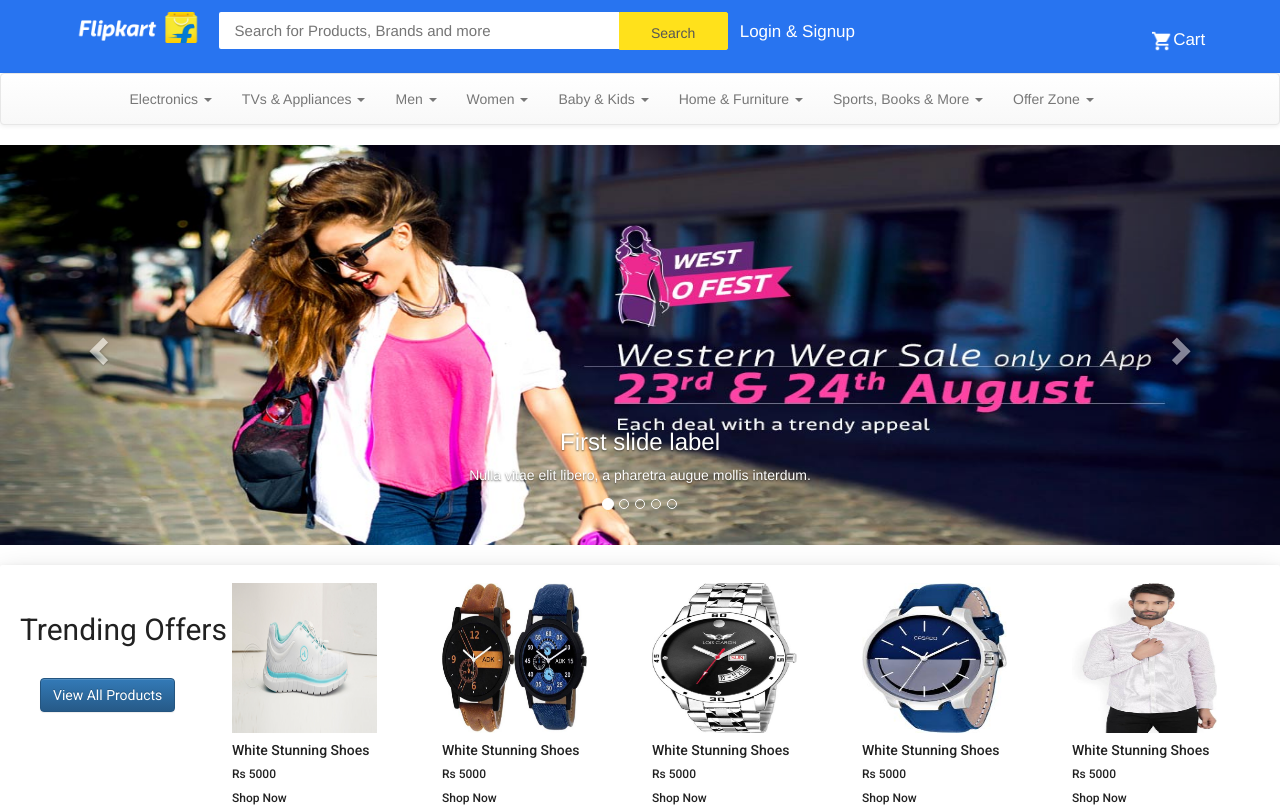
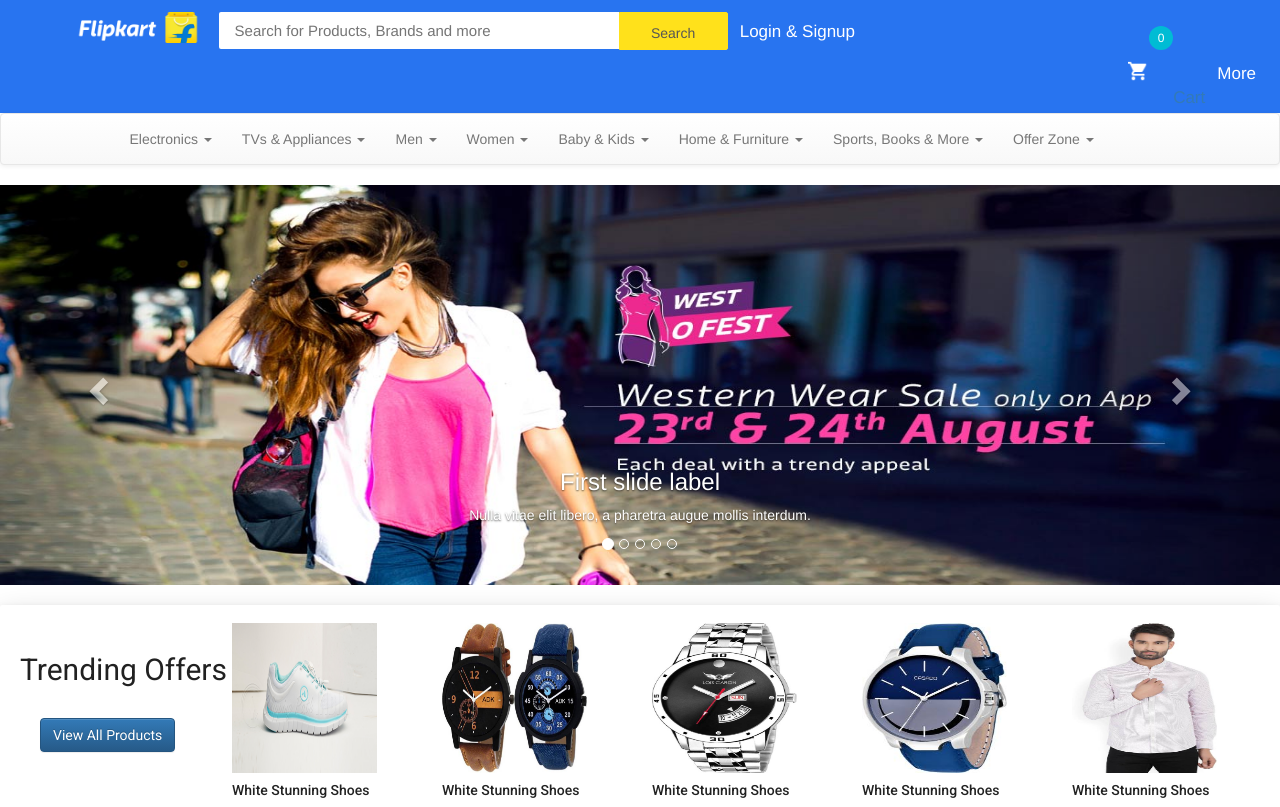
Before and after one commit to Deependrasg/flipshop, a React (Create React App) app: page / in a window 1280 px wide. Shown: the top 807 px of the page. Built offline with nearby package versions, Linux system fonts and the light colour scheme.

Commit message:
add Item to cart

```diff
--- a/src/App.js
+++ b/src/App.js
@@ -6,6 +6,7 @@ import Navibar from './component/common/navbar.js';
 import Home from './component/Home/home.js';
 import './static/css/app.css';
 import Offer,{ProductView} from './component/Offer/dailyOffer.js';
+import Cart from './component/Offer/Cart.js';
 
 const Product=[
   {
@@ -112,8 +113,11 @@ class App extends Component {
     super();
     this.state = {
       cartItems: [],
+      token: window.localStorage.access_token,
+      userName:null,
     }
     this.addToCart=this.addToCart.bind(this);
+    this.addToken=this.addToken.bind(this);
   }
 
   addToCart (action, item) {
@@ -124,23 +128,46 @@ class App extends Component {
     }
   }
 
+  addToken(token){
+    if(token){
+      this.setState({'token':token})
+    } else {
+      this.setState({'token': null})
+    }
+  }
+
+  addUserName(userName){
+    if(userName){
+      this.setState({'userName':userName})
+    }else {
+      this.setState({'userName':userName})
+    }
+  }
   render() {
 
       const ProductViewWithProps = props => (
         <ProductView {...props} addToCart={this.addToCart} />
       );
 
+      const CartItemtoSale= props =>(
+        <Cart cartItems={this.state.cartItems}  product={Product}/>
+        );
+
     return (
       <Router>
         <div className="App">
-
-            <Header cartItems={this.state.cartItems} />
+            <Header
+                  cartItems={this.state.cartItems}
+                  userName={this.state.userName}
+                  addUserName={this.addUserName}
+                  Token={this.state.token}
+                  addToken={this.addToken} />
             <Navibar />
 
             <Route exact path='/' component={Home} />
             <Route exact path='/offers' component={Offer} />
             <Route path="/offers/:id" component={ProductViewWithProps} />
-
+            <Route exact path='/viewCart' component={CartItemtoSale} />
             <Fotter />
         </div>
       </Router>
--- a/src/component/common/header.js
+++ b/src/component/common/header.js
@@ -1,12 +1,93 @@
 import React,{Component}from 'react';
+import axios from 'axios';
+import {Link} from 'react-router-dom';
 import Login  from '../login/login.js';
 import Badge from 'material-ui/Badge';
 import MuiThemeProvider from 'material-ui/styles/MuiThemeProvider';
+import {  ButtonToolbar, Button,DropdownButton,MenuItem} from 'react-bootstrap';
+
 const style={
 	float: 'left',
     marginLeft: '92px',
     height: '31px',
     marginTop: '12px',
+}
+
+
+class Logout extends Component{
+	constructor(props){
+		super(props)
+		this.handleLogout=this.handleLogout.bind(this)
+	}
+	handleLogout(event){
+
+		this.props.addToken()
+
+		var formData= new FormData();
+		if (window.localStorage.access_token){
+			var token=window.localStorage.access_token
+			// var data=('token',window.localStorage.access_token);
+			formData.set('token',token);
+
+			axios({
+              method: 'post',
+              url: 'http://127.0.0.1:8000/user/logout/',
+              data: formData,
+              config: { headers: {'Content-Type': 'multipart/form-data' }}
+                        })
+            .then(function (response,status, xhr) {
+                if (response.status === 200){
+
+                    window.localStorage.clear()
+                }
+                console.log(response);
+
+            })
+            .catch(function (response) {
+                //handle error
+                console.log(response);
+            });
+
+		}
+	}
+	render(){
+		return(
+		<span onClick={this.handleLogout}  >Logout</span>
+			)
+
+	}
+
+}
+
+class UserMenu extends Component{
+	render(){
+		return(
+				<ButtonToolbar>
+				    <DropdownButton background-color= "white" title="Default button" id="dropdown-size-medium">
+				      <MenuItem eventKey="1">Action</MenuItem>
+				      <MenuItem eventKey="2">Another action</MenuItem>
+				      <MenuItem eventKey="3">Something else here</MenuItem>
+				      <MenuItem divider />
+				      <MenuItem eventKey="4"><Logout addToken={this.props.addToken} /> </MenuItem>
+				    </DropdownButton>
+				 </ButtonToolbar>
+			)
+	}
+}
+const style1= {
+	cart:{
+		width: '22px',
+		marginBottom: '55px',
+	},
+	cartItems:{
+		marginTop: '13px',
+	},
+	cartItems1:{
+		    position: 'relative',
+		    display: 'inline-block',
+		    padding: '11px 27px 1px 13px',
+		    marginTop: '17px',
+	},
 }
 export default class Header extends Component{
 	// constructor(props) {
@@ -15,35 +96,44 @@ export default class Header extends Component{
  //  }
 
 	render(){
-		// const cartItems=this.state.cartItems;
-		const cartItem=null;
+		const cartItems=this.props.cartItems;
+		// const cartItem=null;
 		return(
 			<MuiThemeProvider>
 				<header>
 					<div id="flipkart-navbar">
 					 <div className="row">
-					   <img style={style} src={require('../../static/img/fk-logo_9fddff.png')} />
+					 <div float="left">
+					 	<Link to={`/`} >
+					   			<img style={style} src={require('../../static/img/fk-logo_9fddff.png')} />
+					   	</Link>
 					   <input className="flipkart-navbar-input col-xs-11" type="" placeholder="Search for Products, Brands and more" name=""/>
 					   <button className="flipkart-navbar-button col-xs-1">
 					     Search
 					   </button>
-					   <Login />
+					</div>
+					<div float="left">
+					   {this.props.Token ? <UserMenu addToken={this.props.addToken} addUserName={this.props.addUserName} /> :<Login addUserName={this.props.addUserName} addToken={this.props.addToken} /> }
+
+					   <span className='right  right1'> More </span>
 					   <span className='right'>
-					   <span className='right  right1'> More </span>
-					   {cartItem ? (
+					   {cartItems ? (
 						   <Badge
-						      badgeContent={cartItem}
+						      badgeContent={cartItems.length}
 						      primary={true}
-						    ><img width= "22px"src={require('../../static/img/ic_shopping_cart_white_24dp_2x.png')}/>
+						    ><img style={style1.cart} src={require('../../static/img/ic_shopping_cart_white_24dp_2x.png')}/>
 						    </Badge>
 					   		):
 					   		<img width= "22px"src={require('../../static/img/ic_shopping_cart_white_24dp_2x.png')}/>
 
-					   }
+					   		}
+					<Link to={`/viewCart`} >
 					    	Cart
+					</Link>
 					    </span>
+					</div>
 					 </div>
-					 </div>
+					</div>
 				</header>
 			</MuiThemeProvider>
 			);
--- a/src/component/login/login.js
+++ b/src/component/login/login.js
@@ -1,3 +1,4 @@
+import axios from 'axios';
 import React, { Component } from 'react';
 import {  ButtonToolbar, Button,
            Modal,Radio} from 'react-bootstrap';
@@ -122,6 +123,34 @@ export default class Login extends Component {
 
 
   handleSubmit(event) {
+    var bodyFormData = new FormData();
+    if(this.state.isLoggedIn){
+     bodyFormData.set('email', this.state.email);
+     bodyFormData.set('password', this.state.password);
+
+      axios({
+              method: 'post',
+              url: 'http://127.0.0.1:8000/user/login/',
+              data: bodyFormData,
+              config: { headers: {'Content-Type': 'multipart/form-data' }}
+                        })
+            .then(function (response,status, xhr) {
+                if (response.status === 200){
+                    window.localStorage.setItem('access_token',response.data.token)
+
+                    this.props.addToken(response.data.token)
+                    this.props.addUserName(response.data.email)
+                }
+                console.log(response);
+
+            }.bind(this))
+            .catch(function (response) {
+                //handle error
+                console.log(response);
+            });
+
+    }else {alert('logout')}
+
     event.preventDefault();
 
   }
--- a/src/static/css/app.css
+++ b/src/static/css/app.css
@@ -13,6 +13,7 @@
     line-height: 80px;
     vertical-align: top;
     margin-top: -8px;
+    float: right;
 }
 
 .flipkart-navbar-input {
@@ -53,8 +54,9 @@ span>#FlipKart {
 
 #flipkart-navbar .right{
     float: right;
-    margin-bottom: -7px;
-    margin-top: -72px;
+    margin-bottom: -37px;
+    margin-top: -38px;
+
 }
 
 .profile-li{
@@ -78,12 +80,6 @@ span>#FlipKart {
     cursor: pointer;
 }
 
-
-
-
-
-
-
 .modal-container {
   position: relative;
 }
```
